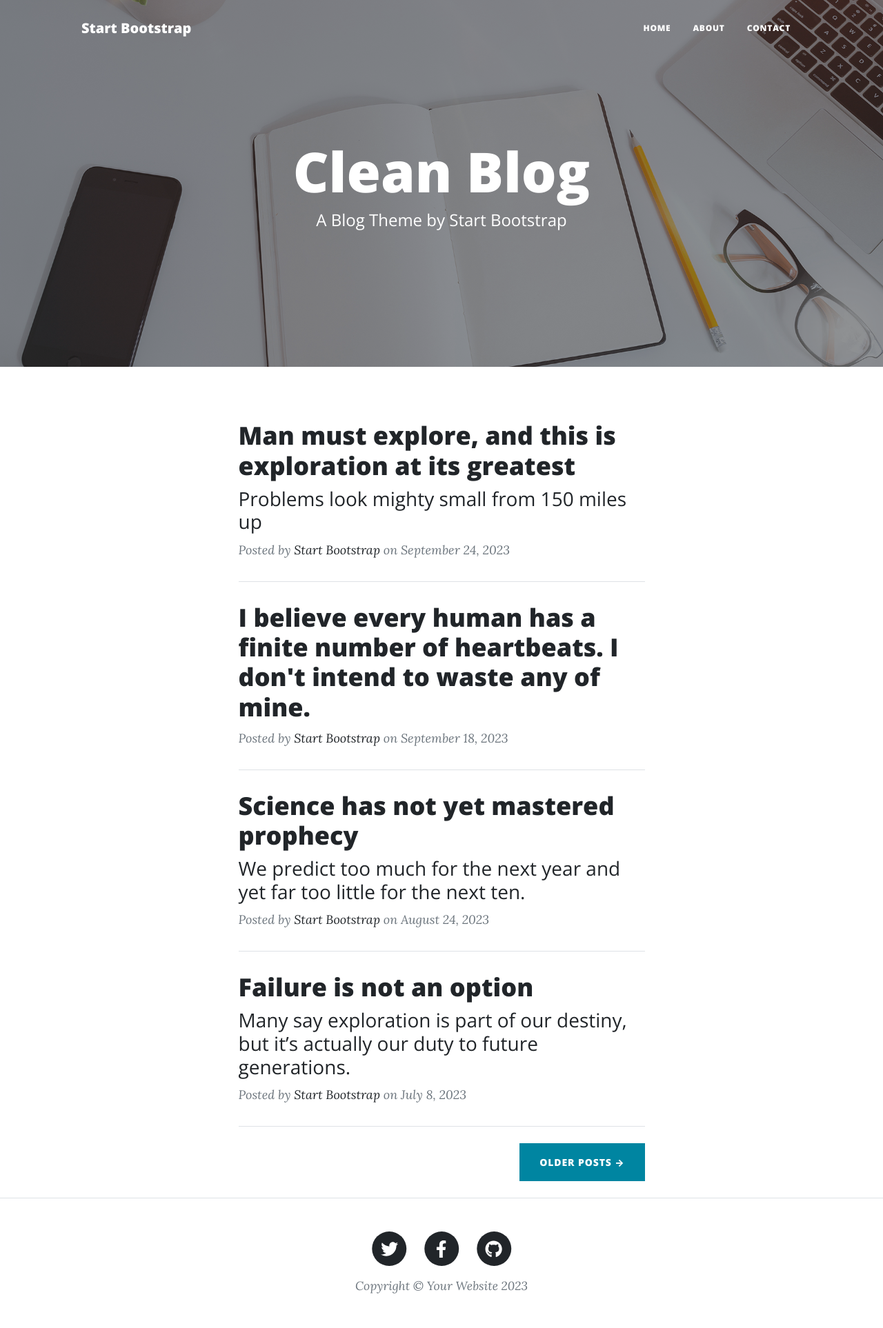
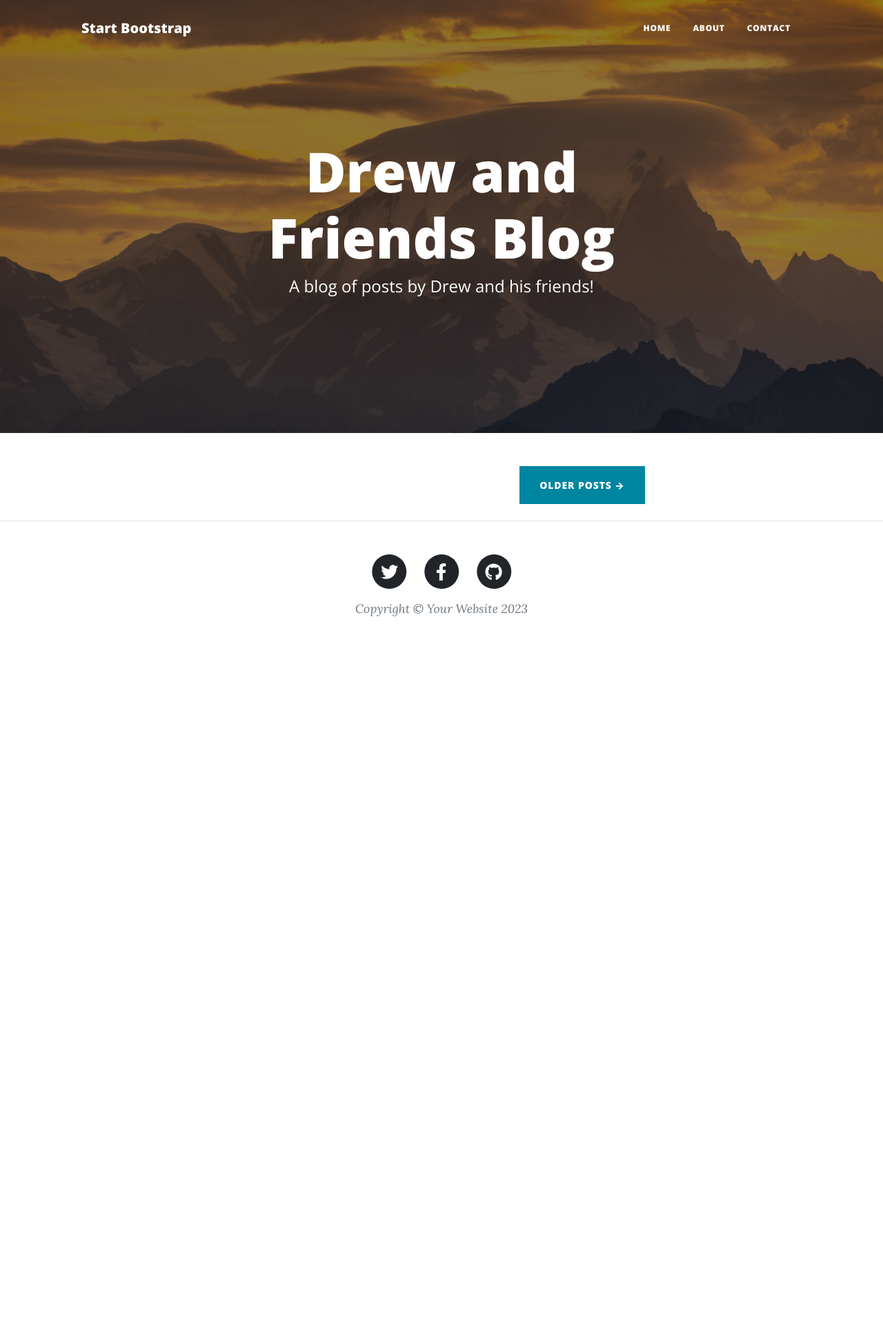
Before and after one commit to EphemSpirit/upgraded_flask_blog, a Flask app: page / in a window 1280 px wide. Shown: the whole page at 69% size. After the commit the page ends 894 px from the top, so only its background shows below. Run offline with Flask 3, Linux system fonts and the light colour scheme; some libraries are stand-ins or nearby versions.

Commit message:
fetch and display blog posts on home page

```diff
--- a/main.py
+++ b/main.py
@@ -1,10 +1,16 @@
 from flask import Flask, render_template
+import requests
 
 app = Flask(__name__)
 
+res = requests.get("https://api.npoint.io/8a2f0b7cba1b18c6eaea")
+res.raise_for_status()
+
+posts = res.json()
+
 @app.route("/")
 def index():
-    return render_template("index.html")
+    return render_template("index.html", posts=posts)
 
 
 @app.route("/about")
--- a/templates/index.html
+++ b/templates/index.html
@@ -3,13 +3,13 @@
     {% include "header.html" %}
     <body>
         <!-- Page Header-->
-        <header class="masthead" style="background-image: url('static/assets/img/home-bg.jpg')">
+        <header class="masthead" style="background-image: url('static/assets/img/blog-bg.jpg')">
             <div class="container position-relative px-4 px-lg-5">
                 <div class="row gx-4 gx-lg-5 justify-content-center">
                     <div class="col-md-10 col-lg-8 col-xl-7">
                         <div class="site-heading">
-                            <h1>Clean Blog</h1>
-                            <span class="subheading">A Blog Theme by Start Bootstrap</span>
+                            <h1>Drew and Friends Blog</h1>
+                            <span class="subheading">A blog of posts by Drew and his friends!</span>
                         </div>
                     </div>
                 </div>
@@ -20,58 +20,20 @@
             <div class="row gx-4 gx-lg-5 justify-content-center">
                 <div class="col-md-10 col-lg-8 col-xl-7">
                     <!-- Post preview-->
+                    {% for post in posts %}
                         <div class="post-preview">
                             <a href="post.html">
-                            <h2 class="post-title">Man must explore, and this is exploration at its greatest</h2>
-                            <h3 class="post-subtitle">Problems look mighty small from 150 miles up</h3>
+                                <h2 class="post-title">{{ post["title"] }}</h2>
+                                <h3 class="post-subtitle">{{ post.subtitle }}</h3>
                             </a>
                             <p class="post-meta">
                                 Posted by
-                            <a href="#!">Start Bootstrap</a>
-                            on September 24, 2023
+                                <a href="#!">{{ post.author }}</a>
+                                on {{ post.date }}
                             </p>
                         </div>
-                    <!-- Divider-->
                         <hr class="my-4" />
-                    <!-- Post preview-->
-                    <div class="post-preview">
-                        <a href="post.html"><h2 class="post-title">I believe every human has a finite number of heartbeats. I don't intend to waste any of mine.</h2></a>
-                        <p class="post-meta">
-                            Posted by
-                            <a href="#!">Start Bootstrap</a>
-                            on September 18, 2023
-                        </p>
-                    </div>
-                    <!-- Divider-->
-                    <hr class="my-4" />
-                    <!-- Post preview-->
-                    <div class="post-preview">
-                        <a href="post.html">
-                            <h2 class="post-title">Science has not yet mastered prophecy</h2>
-                            <h3 class="post-subtitle">We predict too much for the next year and yet far too little for the next ten.</h3>
-                        </a>
-                        <p class="post-meta">
-                            Posted by
-                            <a href="#!">Start Bootstrap</a>
-                            on August 24, 2023
-                        </p>
-                    </div>
-                    <!-- Divider-->
-                    <hr class="my-4" />
-                    <!-- Post preview-->
-                    <div class="post-preview">
-                        <a href="post.html">
-                            <h2 class="post-title">Failure is not an option</h2>
-                            <h3 class="post-subtitle">Many say exploration is part of our destiny, but it’s actually our duty to future generations.</h3>
-                        </a>
-                        <p class="post-meta">
-                            Posted by
-                            <a href="#!">Start Bootstrap</a>
-                            on July 8, 2023
-                        </p>
-                    </div>
-                    <!-- Divider-->
-                    <hr class="my-4" />
+                    {% endfor %}
                     <!-- Pager-->
                     <div class="d-flex justify-content-end mb-4"><a class="btn btn-primary text-uppercase" href="#!">Older Posts →</a></div>
                 </div>
```
Also changed, not shown: static/assets/img/blog-bg.jpg (added). Lines whose indentation alone changed are shown as unchanged.
